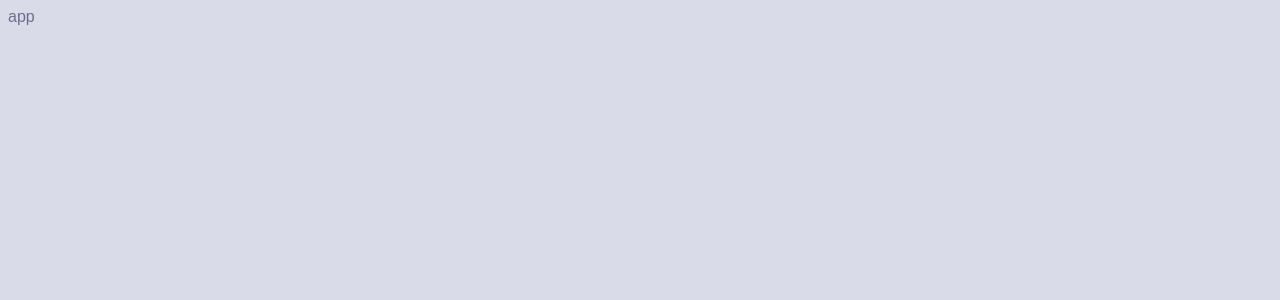
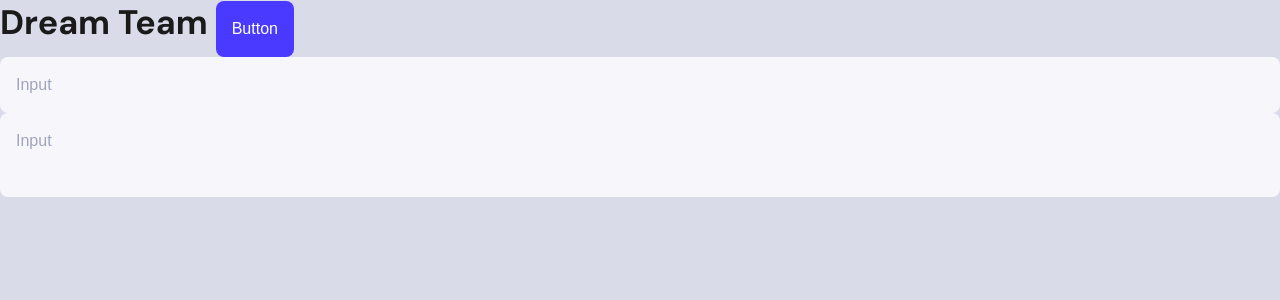
Before and after one commit to 0xx32/dream-team-test-task, a Vue app: page / in a window 1280 px wide. Shown: the top 300 px of the page. Built offline with nearby package versions, Linux system fonts and the light colour scheme; a web font is replaced by a local one.

Commit message:
feat: added ui components (Button, Input, Textarea, Typography)

```diff
--- a/package.json
+++ b/package.json
@@ -22,6 +22,7 @@
 		"@vue/tsconfig": "^0.8.1",
 		"eslint-plugin-perfectionist": "^5.5.0",
 		"oxfmt": "^0.28.0",
+		"sass": "^1.97.3",
 		"typescript": "~5.9.3",
 		"vite": "^7.2.4",
 		"vue-tsc": "^3.1.4"
--- a/src/App.vue
+++ b/src/App.vue
@@ -1,3 +1,18 @@
-<script setup lang="ts"></script>
+<script setup lang="ts">
+import { ref } from 'vue'
 
-<template>app</template>
+import { Button } from './components/ui/button'
+import { Input } from './components/ui/input'
+import { Textarea } from './components/ui/textarea'
+import { Typography } from './components/ui/typography'
+
+const inputed = ref('')
+</script>
+
+<template>
+	{{ inputed }}
+	<Typography tag="span" variant="h2"> Dream Team </Typography>
+	<Button size="L"> Button </Button>
+	<Input placeholder="Input" class="sadasda" />
+	<Textarea placeholder="Input" />
+</template>
--- /dev/null
+++ b/src/components/ui/button/Button.vue
@@ -0,0 +1,56 @@
+<script setup lang="ts">
+type Variant = 'primary' | 'secondary'
+
+interface Props {
+	size?: 'L' | 'S'
+	variant?: Variant
+}
+
+const { size = 'L', variant = 'primary' } = defineProps<Props>()
+</script>
+
+<template>
+	<button class="ui-button" :class="[variant, `size-${size}`]">
+		<slot />
+	</button>
+</template>
+
+<style scoped lang="scss">
+.ui-button {
+	border-radius: 8px;
+
+	&.primary {
+		background-color: var(--base-blue);
+		color: var(--neutral-100);
+
+		&:hover {
+			background-color: #2a1cca;
+		}
+
+		&:active {
+			background-color: #191086;
+		}
+
+		&:disabled {
+			background-color: var(--neutral-400);
+		}
+	}
+
+	&.secondary {
+		border: 1px solid var(--base-blue);
+		color: var(--base-blue);
+	}
+
+	&.size-L {
+		padding: 14px 16px;
+		line-height: 1.75;
+		font-size: 1rem;
+	}
+
+	&.size-S {
+		padding: 12px 16px;
+		font-size: 0.875rem;
+		line-height: 1.5;
+	}
+}
+</style>
--- /dev/null
+++ b/src/components/ui/button/index.ts
@@ -0,0 +1 @@
+export { default as Button } from './Button.vue'
--- /dev/null
+++ b/src/components/ui/input/Input.vue
@@ -0,0 +1,26 @@
+<script setup lang="ts">
+const model = defineModel({
+	default: '',
+})
+</script>
+
+<template>
+	<input v-model="model" class="ui-input" />
+</template>
+
+<style scoped lang="scss">
+.ui-input {
+	width: 100%;
+	border-radius: 8px;
+	padding: 14px 16px;
+
+	background-color: var(--neutral-200);
+	font-weight: 400;
+	font-size: 1rem;
+	line-height: 1.75;
+
+	&::placeholder {
+		color: var(--neutral-500);
+	}
+}
+</style>
--- /dev/null
+++ b/src/components/ui/input/index.ts
@@ -0,0 +1 @@
+export { default as Input } from './Input.vue'
--- /dev/null
+++ b/src/components/ui/textarea/Textarea.vue
@@ -0,0 +1,28 @@
+<script setup lang="ts">
+const model = defineModel({
+	default: '',
+})
+</script>
+
+<template>
+	<textarea v-model="model" class="ui-textarea" />
+</template>
+
+<style scoped lang="scss">
+.ui-textarea {
+	width: 100%;
+	border-radius: 8px;
+	padding: 14px 16px;
+
+	background-color: var(--neutral-200);
+	font-weight: 400;
+	font-size: 1rem;
+	line-height: 1.75;
+
+	resize: none;
+
+	&::placeholder {
+		color: var(--neutral-500);
+	}
+}
+</style>
--- /dev/null
+++ b/src/components/ui/textarea/index.ts
@@ -0,0 +1 @@
+export { default as Textarea } from './Textarea.vue'
--- /dev/null
+++ b/src/components/ui/typography/Typography.vue
@@ -0,0 +1,99 @@
+<script setup lang="ts">
+type Variant = 'base' | 'h1' | 'h2' | 'h3' | 'h4' | 'h5' | 'mini' | 'small'
+type Tag = 'h1' | 'h2' | 'h3' | 'h4' | 'h5' | 'h6' | 'p' | 'span'
+type Weight = 'bold' | 'medium' | 'regular'
+
+interface Props {
+	isLink?: boolean
+	tag?: Tag
+	variant?: Variant
+	weight?: Weight
+}
+
+const { tag = 'p', variant = 'base', weight, isLink = false } = defineProps<Props>()
+</script>
+
+<template>
+	<component
+		:is="tag"
+		class="ui-typography"
+		:class="[`variant-${variant}`, weight, isLink && 'link']"
+	>
+		<slot />
+	</component>
+</template>
+
+<style scoped lang="scss">
+.ui-typography {
+	margin: 0;
+	font-family: var(--font-family), sans-serif;
+	color: #1a1a1a;
+
+	&.variant-h1 {
+		font-weight: 700;
+		font-size: 50px;
+		line-height: 1.25;
+	}
+
+	&.variant-h2 {
+		font-weight: 700;
+		font-size: 34px;
+		line-height: 1.35;
+	}
+
+	&.variant-h3 {
+		font-weight: 700;
+		font-size: 24px;
+		line-height: 1.45;
+	}
+
+	&.variant-h4 {
+		font-weight: 500;
+		font-size: 22px;
+		line-height: 1.25;
+	}
+
+	&.variant-h5 {
+		font-weight: 700;
+		font-size: 18px;
+		line-height: 1.3;
+	}
+
+	&.variant-base {
+		font-size: 16px;
+		line-height: 1.75;
+	}
+
+	&.variant-small {
+		font-size: 14px;
+		line-height: 1.45;
+	}
+
+	&.variant-mini {
+		font-size: 12px;
+		line-height: 1.33;
+	}
+
+	&.regular {
+		font-weight: 400;
+	}
+
+	&.medium {
+		font-weight: 500;
+	}
+
+	&.bold {
+		font-weight: 700;
+	}
+
+	&.link {
+		color: var(--base-blue);
+		text-decoration: underline;
+		cursor: pointer;
+
+		&:hover {
+			opacity: 0.8;
+		}
+	}
+}
+</style>
--- /dev/null
+++ b/src/components/ui/typography/index.ts
@@ -0,0 +1 @@
+export { default as Typography } from './Typography.vue'
--- a/src/styles/main.css
+++ b/src/styles/main.css
@@ -1,4 +1,5 @@
 @import './fonts.css';
+@import './reset.css';
 
 :root {
 	/* colors */
--- /dev/null
+++ b/src/styles/reset.css
@@ -0,0 +1,73 @@
+*,
+*::before,
+*::after {
+	box-sizing: border-box;
+}
+
+body,
+h1,
+h2,
+h3,
+h4,
+h5,
+p,
+figure,
+blockquote,
+dl,
+dd {
+	margin: 0;
+}
+
+ul,
+ol {
+	list-style: none;
+	padding: 0;
+	margin: 0;
+}
+
+html:focus-within {
+	scroll-behavior: smooth;
+}
+
+body {
+	min-height: 100vh;
+	text-rendering: optimizeSpeed;
+	line-height: 1.5;
+	-webkit-font-smoothing: antialiased;
+	-moz-osx-font-smoothing: grayscale;
+}
+
+a {
+	text-decoration-skip-ink: auto;
+	color: inherit;
+	text-decoration: none;
+}
+
+img,
+picture {
+	max-width: 100%;
+	display: block;
+}
+
+input,
+button,
+textarea,
+select {
+	font: inherit;
+	background: none;
+	border: none;
+	padding: 0;
+	margin: 0;
+	outline: none;
+}
+
+button {
+	cursor: pointer;
+}
+
+canvas,
+svg,
+video {
+	display: block;
+	vertical-align: middle;
+}
```
Also changed, not shown: 1 other file (tests, documents, lock files or other folders).
